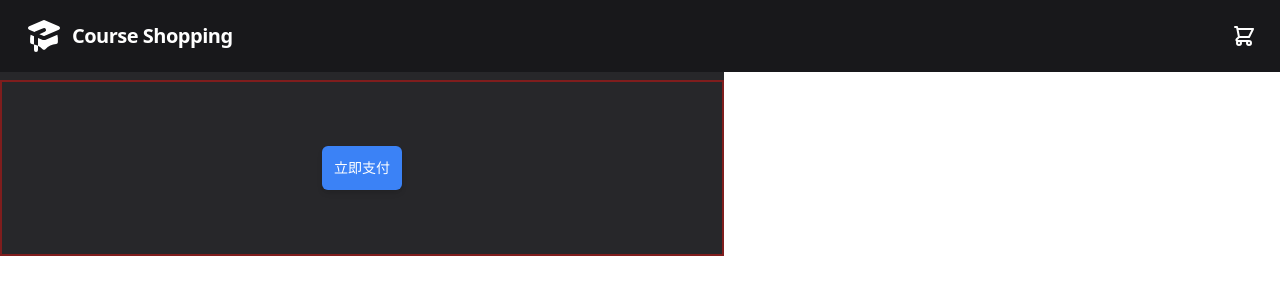
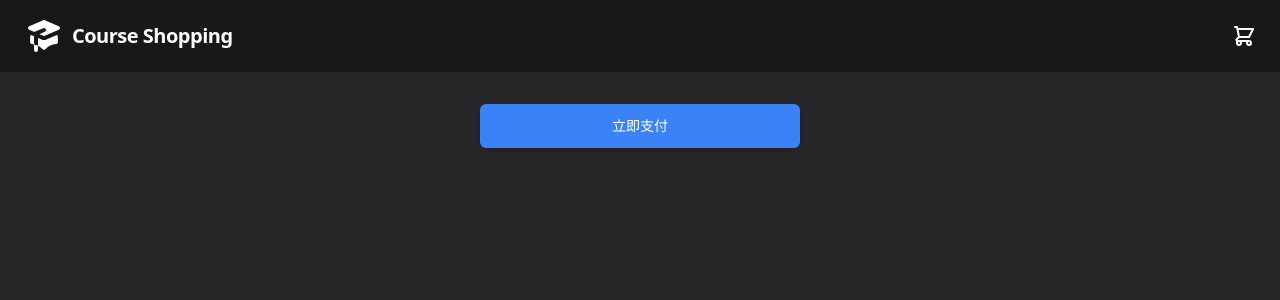
Before and after one commit to cuitaocrazy/supervision, a Next.js app in the folder web-site/simple-shopping/: page /shoppingCarList in a window 1280 px wide. Shown: the top 300 px of the page. Built offline with nearby package versions, Linux system fonts and the light colour scheme.

Commit message:
修改购物车样式，购物车商品列表组件样式

```diff
--- a/web-site/simple-shopping/components/ShoppingCar.tsx
+++ b/web-site/simple-shopping/components/ShoppingCar.tsx
@@ -31,8 +31,8 @@ const ShoppingCar: FC<CarProps> = (props) => {
       alert('取消成功')
     }
   }
-  return <div className="flex justify-center">
-    <div className="flex flex-row mb-5 bg-white border border-gray-200 rounded-lg shadow-md xl:w-2/3 md:w-4/5">
+  return <div className="flex justify-center 2xl:w-1/2">
+    <div className="flex flex-row mb-5 bg-white border border-gray-200 rounded-lg shadow-md ">
      <div className="ml-2">
         <input type="radio" name="option" className="mt-10 mr-8" onClick={choose}/>
       </div>
@@ -43,7 +43,7 @@ const ShoppingCar: FC<CarProps> = (props) => {
         <div className="h-10 px-3 py-2 truncate w-60 text-primary-600">{props.title}</div>
         <div className="flex flex-row justify-between px-3">
           <div className="text-red-500">¥{props.amt}</div>
-          <input type="button" className="px-3 py-1 text-white border border-green-300 rounded-md shadow-md bg-secondary-500 hover:bg-secondary-700 hover:shadow-none" value="删除" onClick={() => { deleteFun() }} >
+          <input type="button" className="px-3 py-1 text-white rounded-md shadow-md bg-secondary-500 hover:bg-secondary-700 hover:shadow-none" value="删除" onClick={() => { deleteFun() }} >
             {/* <svg xmlns="http://www.w3.org/2000/svg" className="w-5 h-5 text-primary-700" fill="none" viewBox="0 0 24 24" stroke="currentColor">
               <path strokeLinecap="round" strokeLinejoin="round" strokeWidth="2"
                 d="M19 7l-.867 12.142A2 2 0 0116.138 21H7.862a2 2 0 01-1.995-1.858L5 7m5 4v6m4-6v6m1-10V4a1 1 0 00-1-1h-4a1 1 0 00-1 1v3M4 7h16" />
--- a/web-site/simple-shopping/components/layout.tsx
+++ b/web-site/simple-shopping/components/layout.tsx
@@ -9,7 +9,7 @@ interface LayoutProps {
 const Layout: FC<LayoutProps> = (props) => <>
   <Head>{props.title}</Head>
   <Navbar />
-  <main className="pt-20 w-max bg-primary-800 text-primary-100">{props.children}</main>
+  <main className="min-h-screen pt-20 bg-primary-800 text-primary-100">{props.children}</main>
 </>
 
 export default Layout
--- a/web-site/simple-shopping/pages/shoppingCarList.tsx
+++ b/web-site/simple-shopping/pages/shoppingCarList.tsx
@@ -48,14 +48,13 @@ const ShoppingCarList: NextPage = () => {
   // 向后台发送要够买的课程数据
 
   return <Layout title="购物车" >
-    <div className="grid grid-cols-1 py-6 m-auto border-2 border-red-900 max-w-7xl">
+    <div className="flex flex-col items-center max-w-full py-6 m-auto">
       {state.carList.map((item, index) => {
         return <ShoppingCar key={index} image={item.image} title={item.USVItemDesc || ''} amt={item.TranAmt} setChosenLesson={setChosenLesson} onDelete={onDelete} order={item} />
       })}
-      <input type="button" onClick={onSubmit} value="立即支付" className="px-3 py-3 my-10 text-sm font-medium text-white rounded-md shadow-md mx-80 bg-secondary-500 focus:outline-none hover:bg-secondary-700 hover:shadow-none"
+      <input type="button" onClick={onSubmit} value="立即支付" className="w-1/4 p-3 text-sm font-medium text-white rounded-md shadow-md bg-secondary-500 justify-self-center focus:outline-none hover:bg-secondary-700 hover:shadow-none"
       ></input>
       </div>
   </Layout>
 }
-
 export default ShoppingCarList
```
